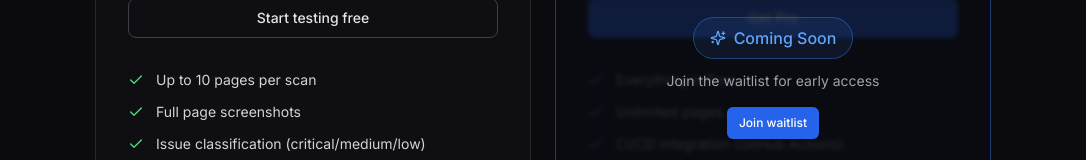
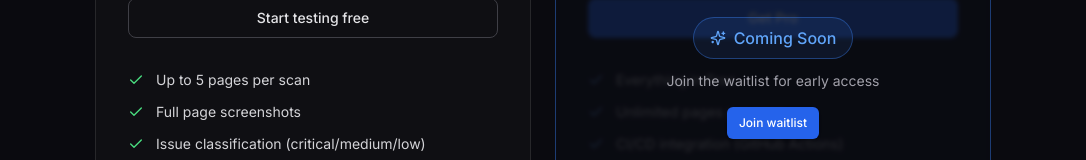
Before and after one commit to Viyalabs/agentqa, a Next.js app: page / in a window 1280 px wide. Shown: the part 3985-4145 px from the top of the page, without its empty margins (97-1183 px from the left). Built offline with nearby package versions, Linux system fonts and the light colour scheme.

Commit message:
fix: pricing free tier shows correct 5-page limit

```diff
--- a/components/pricing.tsx
+++ b/components/pricing.tsx
@@ -5,7 +5,7 @@ import { Check, Sparkles, Loader2, CheckCircle2, AlertCircle } from 'lucide-reac
 import { Button } from './ui/button'
 
 const freeTierFeatures = [
-  'Up to 10 pages per scan',
+  'Up to 5 pages per scan',
   'Full page screenshots',
   'Issue classification (critical/medium/low)',
   'QA score report',
```
